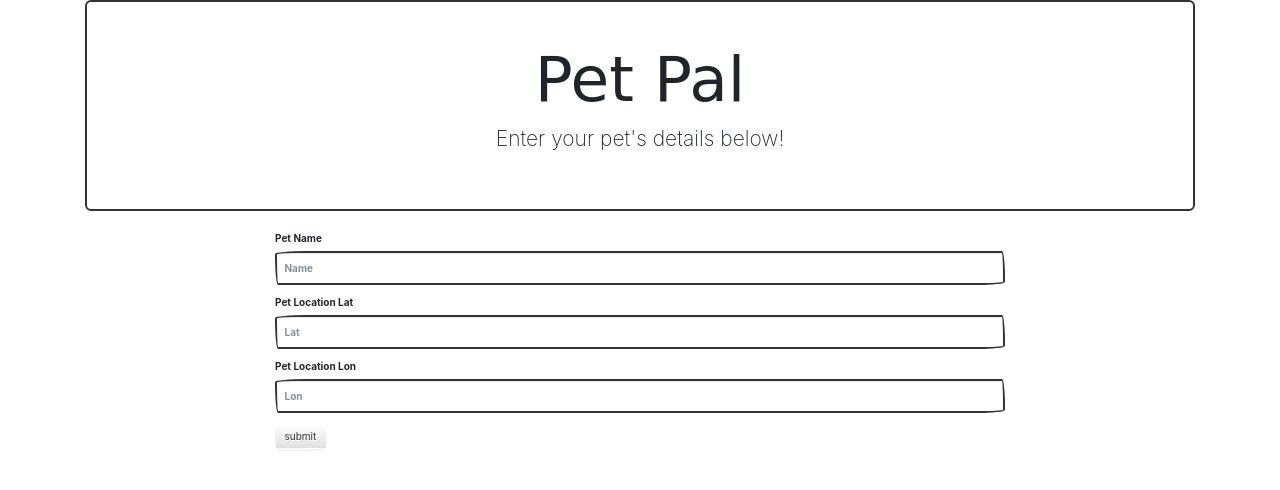
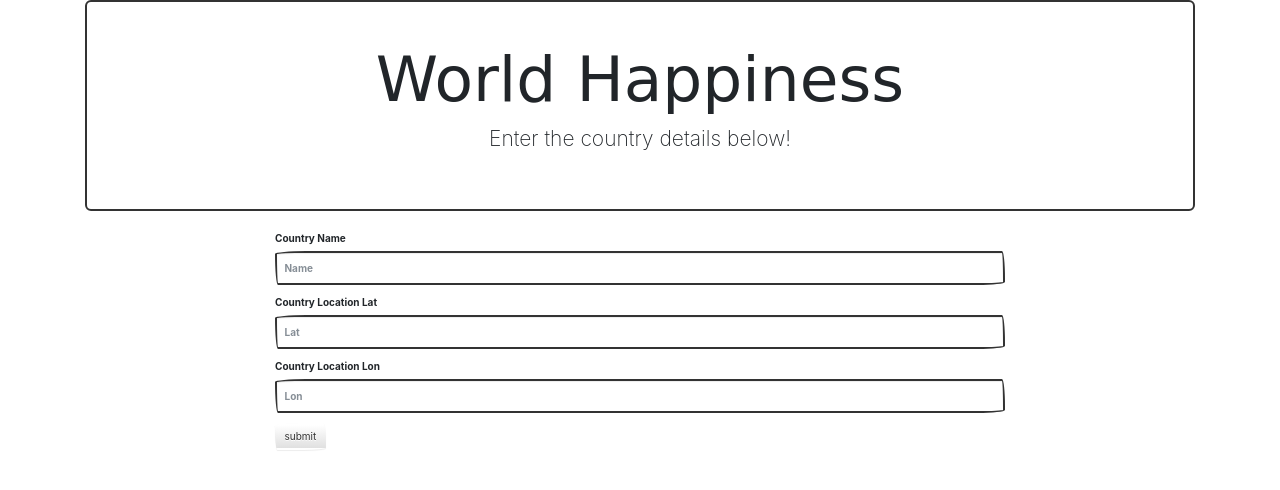
Before and after one commit to AnjanaDelhi/World-happiness-project, a Flask app: page /send in a window 1280 px wide. Shown: the top 490 px of the page. Run offline with Flask 2, Linux system fonts and the light colour scheme; some libraries are stand-ins or nearby versions; some web fonts are replaced.

Commit message:
upddates again

```diff
--- a/project/templates/form.html
+++ b/project/templates/form.html
@@ -5,7 +5,7 @@
     <meta charset="UTF-8">
     <meta name="viewport" content="width=device-width, user-scalable=no, initial-scale=1.0, maximum-scale=1.0, minimum-scale=1.0">
     <meta http-equiv="X-UA-Compatible" content="ie=edge">
-    <title>Pet Form</title>
+    <title>World Happiness Form</title>
 
     <script src="http://code.jquery.com/jquery-3.3.1.min.js" integrity="sha256-FgpCb/KJQlLNfOu91ta32o/NMZxltwRo8QtmkMRdAu8="
         crossorigin="anonymous"></script>
@@ -25,23 +25,23 @@
     <body>
         <div class="container">
             <div class="jumbotron" style="text-align: center">
-                <h1>Pet Pal</h1>
-                <p>Enter your pet's details below!</p>
+                <h1>World Happiness</h1>
+                <p>Enter the country details below!</p>
             </div>
             <div class="row">
                 <div class="col-md-offset-2 col-md-8">
                     <form method="POST" action="/send" role="form", name="petform">
                         <div class="form-group">
-                            <label for="inputName">Pet Name</label>
-                            <input type="text" class="form-control" id="inputName" name="petName" placeholder="Name">
+                            <label for="inputName">Country Name</label>
+                            <input type="text" class="form-control" id="inputName" name="countryName" placeholder="Name">
                         </div>
                         <div class="form-group">
-                            <label for="inputLat">Pet Location Lat</label>
-                            <input type="text" class="form-control" id="inputLat" name="petLat" placeholder="Lat">
+                            <label for="inputLat">Country Location Lat</label>
+                            <input type="text" class="form-control" id="inputLat" name="countryLat" placeholder="Lat">
                         </div>
                         <div class="form-group">
-                            <label for="inputLon">Pet Location Lon</label>
-                            <input type="text" class="form-control" id="inputLon" name="petLon" placeholder="Lon">
+                            <label for="inputLon">Country Location Lon</label>
+                            <input type="text" class="form-control" id="inputLon" name="countryLon" placeholder="Lon">
                         </div>
                         <input type="submit" value="submit" class="btn btn-default">
                     </form>
```
